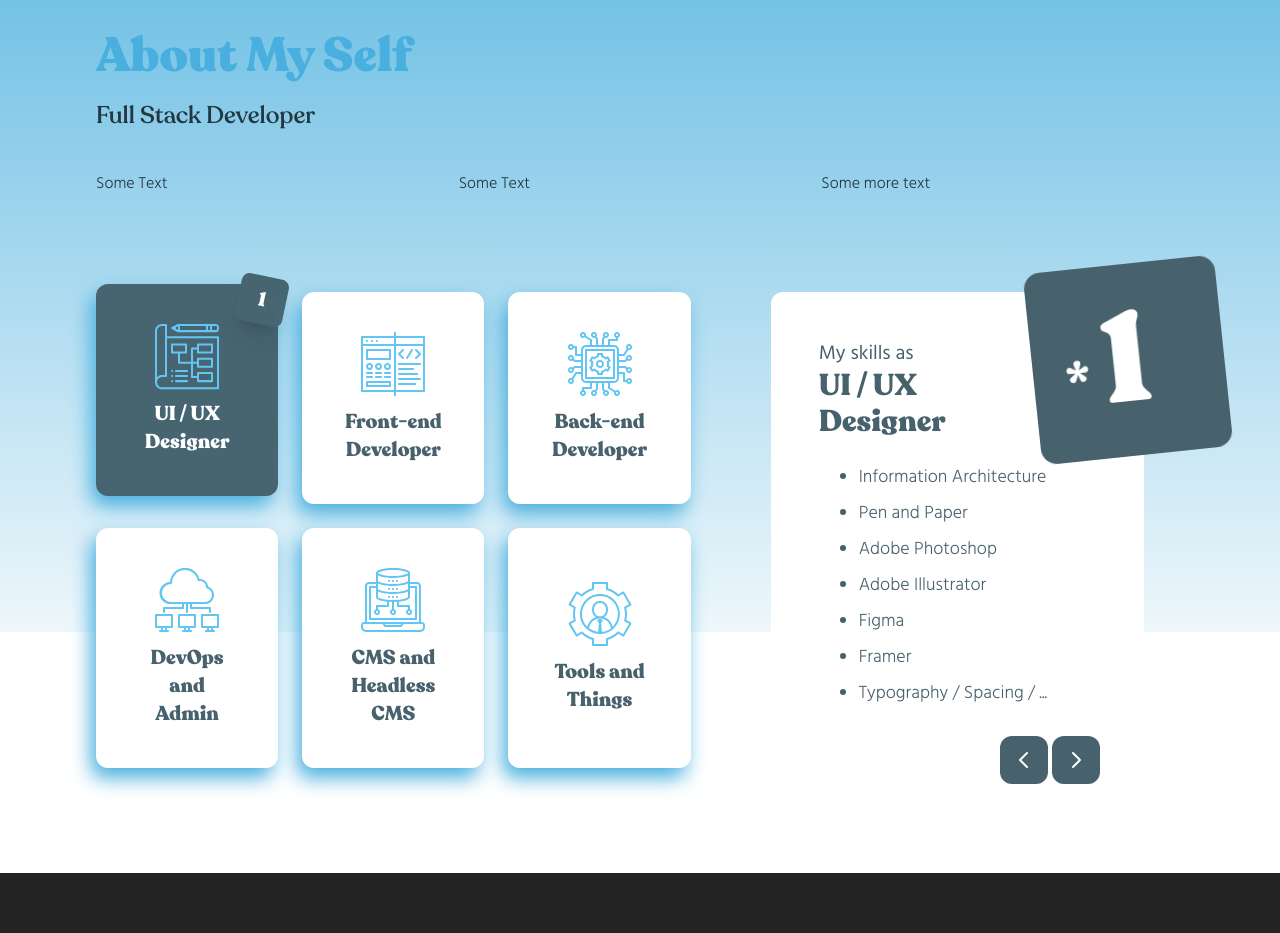
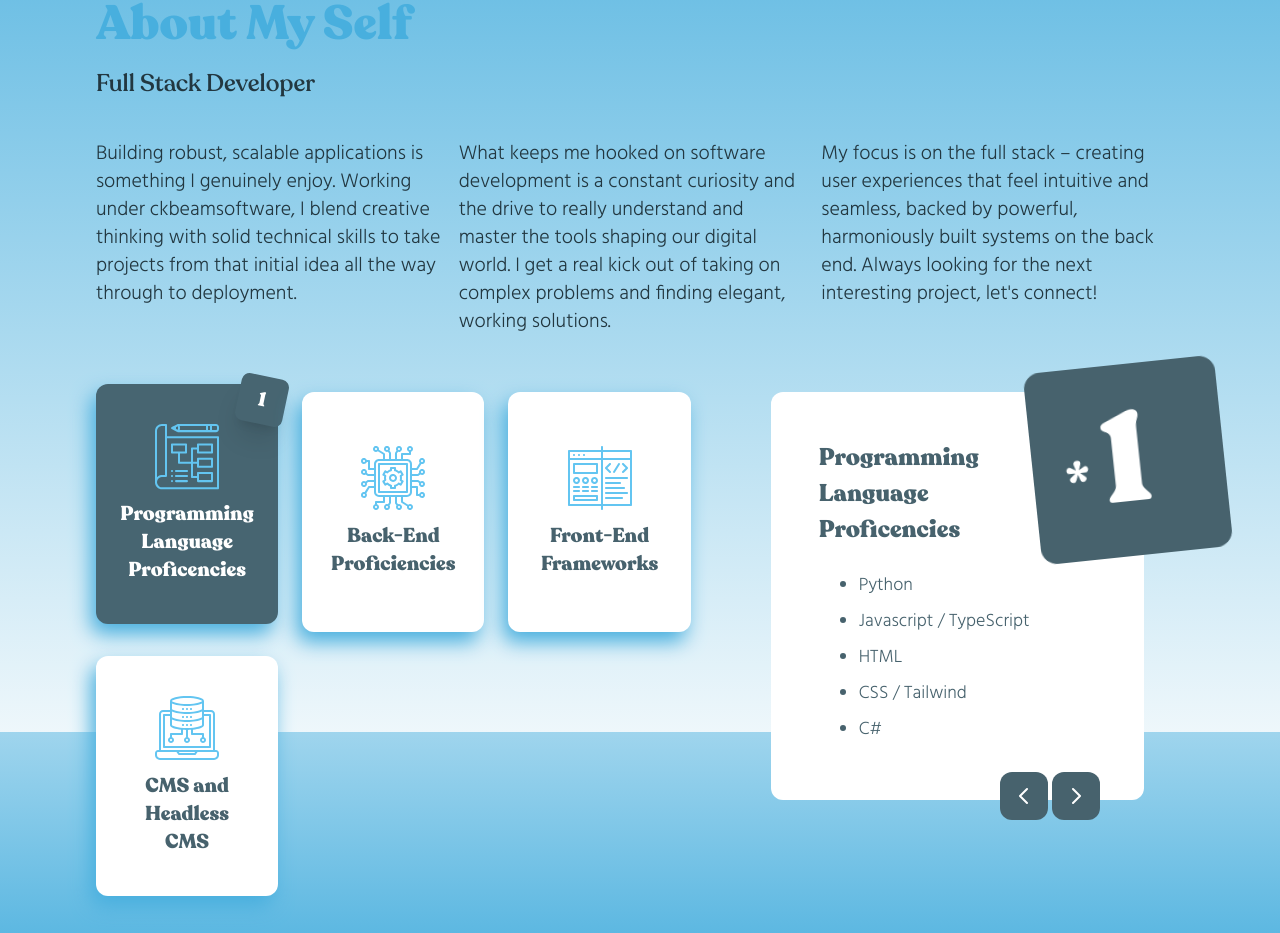
Before and after one commit to beamchristian/ckbeamsoftware, a Next.js app: page / in a window 1280 px wide. Shown: the part 1864-2797 px from the top of the page. Built offline with nearby package versions, Linux system fonts and the light colour scheme.

Commit message:
updated Skill data

```diff
--- a/app/components/AboutMe/AboutMe.tsx
+++ b/app/components/AboutMe/AboutMe.tsx
@@ -32,7 +32,7 @@ function AboutMe() {
   };
 
   const HandleNext = () => {
-    if (selectedIndex < 5) {
+    if (selectedIndex < 3) {
       handleCardClick(AboutData[selectedIndex + 1], selectedIndex + 1);
     } else {
       handleCardClick(AboutData[0], 0);
@@ -51,7 +51,7 @@ function AboutMe() {
     <>
       <div
         id='about-me-component'
-        className=' bg-gradient-to-b from-brand-light to-light-bg pt-[160px] md:pt-[260px] pb-[100px] lg:pb-[600px] relative lg:h-[800px]'
+        className=' bg-gradient-to-b from-brand-light to-light-bg pt-[160px] md:pt-[260px] pb-[100px] lg:pb-[700px] relative lg:h-[800px]'
       >
         <div className='container m-auto'>
           <h1
@@ -60,37 +60,43 @@ function AboutMe() {
           >
             About Me
           </h1>
-          <h1 className='relative font-recoletaBlack text-3xl lg:text-5xl text-brand-light mb-5 md:px-24 px-5'>
+          <h1 className='relative font-recoletaBlack text-3xl lg:text-5xl mt-[-2rem] text-brand-light mb-5 md:px-24 px-5'>
             About My Self
           </h1>
           <h4 className='relative w-full font-[300] md:w-3/4 lg:w-2/3 xl:w-1/2 font-recoleta text-dark-text text-2xl mb-10 px-5 md:px-24'>
             Full Stack Developer
           </h4>
-          <section className='relative flex flex-col lg:flex-row px-5 md:px-24'>
+          <section className='relative flex flex-col lg:flex-row px-5 md:px-24 text-xl'>
             <p
-              className={`w-full lg:w-1/3 text-dark-text mr-0 mb-5  lg:mr-4 font-[200] ${hind.className}`}
+              className={`w-full lg:w-1/3 text-dark-text mr-0 mb-5 lg:mr-4 font-[200] ${hind.className}`}
             >
-              {" "}
-              Some Text
+              Building robust, scalable applications is something I genuinely
+              enjoy. Working under ckbeamsoftware, I blend creative thinking
+              with solid technical skills to take projects from that initial
+              idea all the way through to deployment.
             </p>
             <p
-              className={`w-full lg:w-1/3 text-dark-text mr-0 mb-5  lg:mr-4 font-[200] ${hind.className}`}
+              className={`w-full lg:w-1/3 text-dark-text mr-0 mb-5 lg:mr-4 font-[200] ${hind.className}`}
             >
-              {" "}
-              Some Text
+              What keeps me hooked on software development is a constant
+              curiosity and the drive to really understand and master the tools
+              shaping our digital world. I get a real kick out of taking on
+              complex problems and finding elegant, working solutions.
             </p>
             <p
-              className={`w-full lg:w-1/3 text-dark-text mr-0 mb-5  lg:mr-4 font-[200] ${hind.className}`}
+              className={`w-full lg:w-1/3 text-dark-text mr-0 mb-10 lg:mr-4 font-[200] ${hind.className}`}
             >
-              {" "}
-              Some more text
+              My focus is on the full stack – creating user experiences that
+              feel intuitive and seamless, backed by powerful, harmoniously
+              built systems on the back end. Always looking for the next
+              interesting project, let's connect!
             </p>
           </section>
         </div>
       </div>
 
-      <div className='lg:-mt-60'>
-        <section className='container flex flex-col m-auto sm:flex-row px-5 md:px-24 mt-[50px sm:mt-0] transform translate-y-[-100px]'>
+      <div className='lg:-mt-60 bg-gradient-to-t from-brand-light to-light-bg'>
+        <section className='container flex flex-col m-auto sm:flex-row px-5 md:px-24 mt-[50px] sm:mt-0 transform translate-y-[-100px]'>
           <div className=' hidden sm:flex w-full sm:w-1/2 lg:w-7/12'>
             <div className='grid sm:grid-cols-2 xl:grid-cols-3 gap-6 mr-0 lg:mr-10'>
               {AboutData.map((item, index) => (
@@ -139,12 +145,7 @@ function AboutMe() {
                   isFaded ? "fade-out" : ""
                 }`}
               >
-                <p
-                  className={`text-dark-text-2 ${hind.className} text-lg sm:text-base lg:text-xl transition duration-500 transform opacity-100 undefined undefined`}
-                >
-                  My skills as
-                </p>
-                <h2 className='font-recoletaBold text-dark-text-2 text-3xl sm:text-2xl md:text-3xl mb-6 w-44 md:w-56 transition duration-500 transform opacity-100 undefined undefined'>
+                <h2 className='font-recoletaBold text-dark-text-2 text-3xl md:text-[1.5rem] mb-6 w-44 md:w-65 transition duration-500 transform opacity-100'>
                   {mapData?.title}
                 </h2>
 
--- a/app/components/Footer/Footer.tsx
+++ b/app/components/Footer/Footer.tsx
@@ -7,7 +7,7 @@ export default function Footer() {
   const currentYear = date.getFullYear();
 
   return (
-    <div id='footer' className='mt-[5px]'>
+    <div id='footer'>
       <footer className='bg-[#232323]'>
         <div className='mx-auto max-w-screen-xl space-y-8 px-4 py-16 sm:px-6 lg:space-y-16 lg:px-8'>
           <div className='container mx-auto p-4 md:hidden block mt-10'>
@@ -107,7 +107,7 @@ export default function Footer() {
                 <a
                   className='group flex flex-col items-center justify-center'
                   target='_blank'
-                  href='Linkedin'
+                  href='https://www.linkedin.com/in/christian-beam-64b5b5a0/'
                 >
                   {" "}
                   <svg
@@ -130,8 +130,7 @@ export default function Footer() {
               <div className='w-1/3 sm:w-auto sm:mx-4 mb-10 sm:mb-0'>
                 <a
                   className='group flex flex-col items-center justify-center'
-                  target='_blank'
-                  href='Gmail'
+                  href='mailto:ckbeamsoftware@gmail.com'
                 >
                   <svg
                     stroke='currentColor'
--- a/app/data.tsx
+++ b/app/data.tsx
@@ -5,86 +5,51 @@ import { PortfolioDataType } from "@/Types/Types";
 export const AboutData = [
   {
     count: 1,
-    title: "UI / UX Designer",
+    title: "Programming Language Proficencies",
     img: "/first.svg",
     array: [
-      "Information Architecture",
-      "Pen and Paper",
-      "Adobe Photoshop",
-      "Adobe Illustrator",
-      "Figma",
-      "Framer",
-      "Typography / Spacing / ...",
+      "Python",
+      "Javascript / TypeScript",
+      "HTML",
+      "CSS / Tailwind",
+      "C#",
     ],
   },
   {
     count: 2,
-    title: "Front-end Developer",
-    img: "/second.svg",
+    title: "Back-End Proficiencies",
+    img: "/third.svg",
     array: [
-      "HTML / CSS3",
-      "javaScript (ES6)",
-      "ReactJS",
-      "NextJS",
-      "TailwindCSS",
-      "Bootstrap",
-      "REST API / GraphQL",
+      "NodeJS / Express.js",
+      "REST API's",
+      "MongoDB / MySQL / MSSQL",
+      "ASP.Net",
+      "AWS API Gateway",
+      "AWS Lambda",
+      "AWS S3",
+      "ZOHO CRM Development",
+      "Serverless Development",
+      "Cloud Development",
     ],
   },
   {
     count: 3,
-    title: "Back-end Developer",
-    img: "/third.svg",
-    array: [
-      "NodeJS / Express.js",
-      "MongoDB / MySQL / MSSQL",
-      "Next.js (API)",
-      "PHP",
-      "WordPress Theme Dev",
-      "WordPress Plugin Dev.",
-      "ASP (Once upon a time)",
-    ],
+    title: "Front-End Frameworks",
+    img: "/second.svg",
+    array: ["Next.js", "React.js", "Vue.js", "ASP.Net"],
   },
+
   {
     count: 4,
-    title: "DevOps and Admin",
-    img: "/fourth.svg",
-    array: [
-      "Docker / CI CD",
-      "Apache / Nginx",
-      "CentOS / Ubuntu",
-      "Windows Server / IIS",
-      "Mail Servers / DNS Servers",
-      "Firewalls / Security",
-      "VMWare ESXi",
-    ],
-  },
-  {
-    count: 5,
     title: "CMS and Headless CMS",
     img: "/fifth.svg",
     array: [
+      "PHP",
       "Contentful",
-      "GraphCMS",
       "Strapi",
-      "WordPress (Gutenberg)",
-      "Directus",
-      "Sanity",
-      "SiteBaan (My Own)",
-    ],
-  },
-  {
-    count: 6,
-    title: "Tools and Things",
-    img: "/sisxth.svg",
-    array: [
-      "VSCode",
-      "Git / Github",
-      "Bash / Powershell",
-      "NPM / Yarn",
-      "Plesk Control Panel",
-      "Vercel / Stormkit / Netlify",
-      "Postman / Insomnia",
+      "WordPress Theme Development",
+      "WordPress Plugin Development",
+      "Wordpress Maintenance",
     ],
   },
 ];
--- a/app/globals.css
+++ b/app/globals.css
@@ -81,6 +81,20 @@ button.slick-next::before {
   .my-slider {
     width: 100% !important;
   }
+
+  button.slick-prev::before {
+    font-size: 30px;
+    left: 35px;
+    position: relative;
+    z-index: 1;
+  }
+
+  button.slick-next::before {
+    font-size: 30px;
+    right: 45px;
+    position: relative;
+    z-index: 1;
+  }
 }
 
 @media (min-width: 1288px) {
--- a/app/page.tsx
+++ b/app/page.tsx
@@ -18,12 +18,12 @@ export default async function Home() {
         className='bg-gradient-to-t from-brand-light to-light-bg w-full mt-0 pt-5'
       >
         <div className={`container m-auto`}>
-          <p className='lg:text-[10rem] mt-8 md:text-[8rem] text-[#F7FBFD] md:pl-[50px] px-5 max-w-[750px] w-[100%] overflow-hidden'>
+          <p className='text-[2rem] lg:text-[10rem] mt-8 md:text-[8rem] text-[#F7FBFD] md:pl-[50px] px-5 max-w-[750px] w-[100%] overflow-hidden'>
             Portfolio
           </p>
           <div>
             <p
-              className={`text-brand-light md:pl-[80px] px-5 font-extrabold text-5xl`}
+              className={`text-brand-light md:pl-[80px] px-5 font-extrabold text-lg md:text-5xl`}
             >
               Recent Works
             </p>
--- a/utils/variables.tsx
+++ b/utils/variables.tsx
@@ -217,6 +217,7 @@ export const MySliderSettings = {
         slidesToShow: 1,
         slidesToScroll: 1,
         infinite: true,
+        arrows: true,
         dots: false,
         centerMode: false,
         centerPadding: "0",
```
